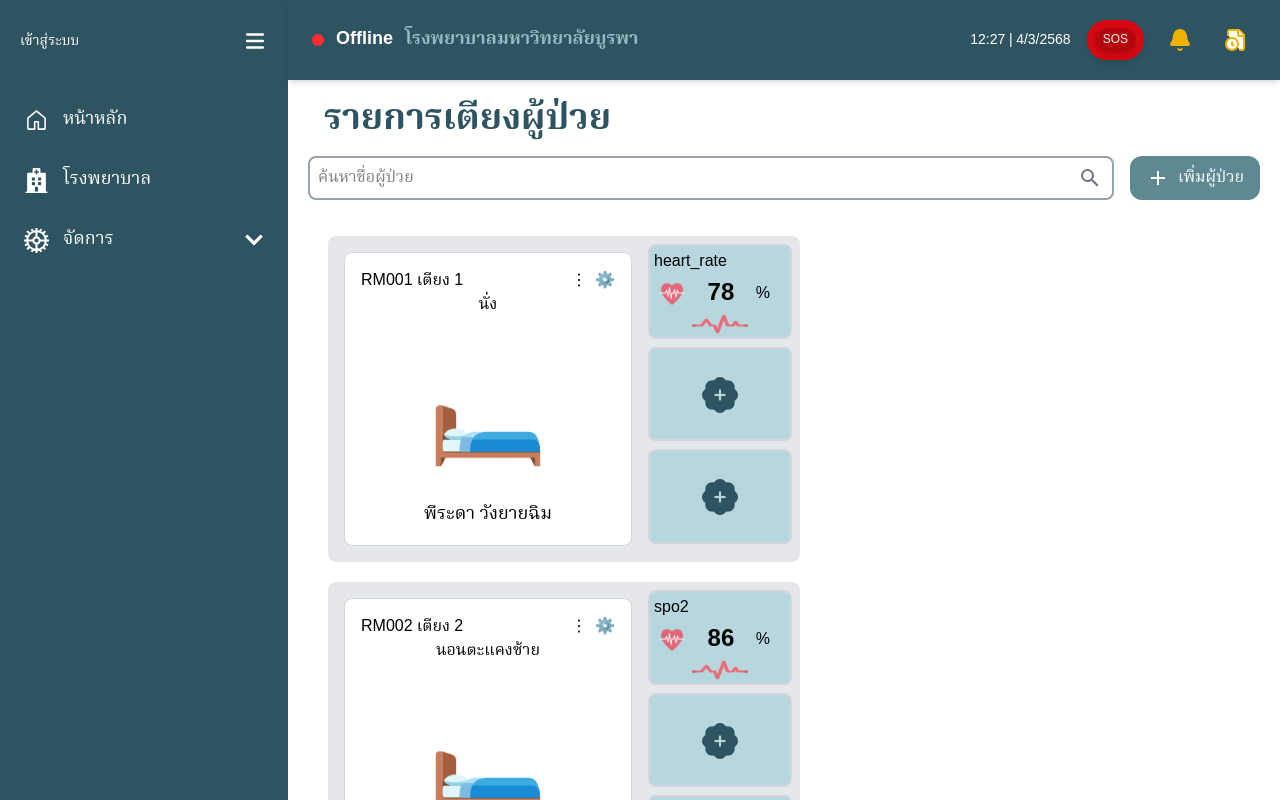
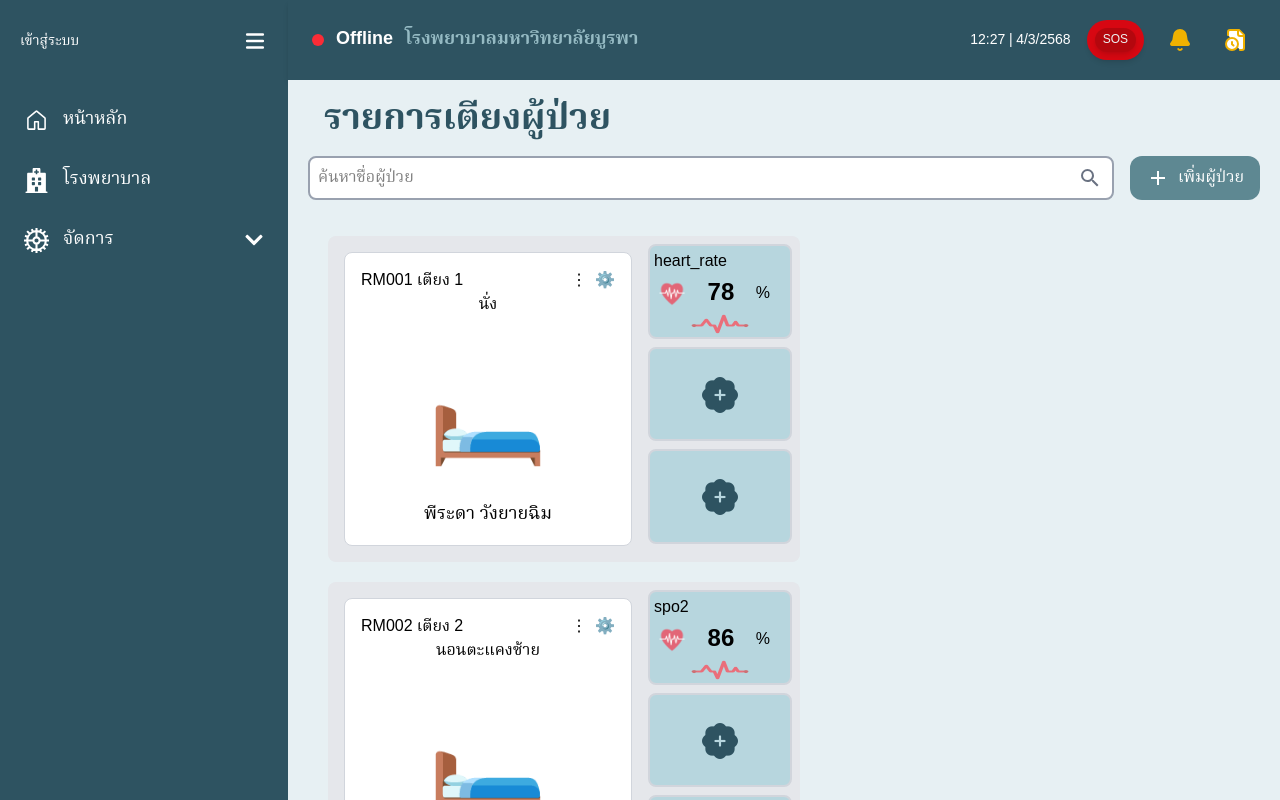
Before and after one commit to gortorrr/BedSensorFrontend, a React (Vite) app: page / in a window 1280 px wide. Shown: the top 800 px of the page. Built offline with nearby package versions, Linux system fonts and the light colour scheme.

Commit message:
change bg-color

```diff
--- a/src/index.css
+++ b/src/index.css
@@ -3,4 +3,5 @@
 
 * {
   font-family: "Noto Serif Thai", sans-serif;
+  /* background-color: #e7f0f3; */
 }
--- a/src/pages/Home.tsx
+++ b/src/pages/Home.tsx
@@ -24,7 +24,7 @@ const Home: React.FC = () => {
   );
 
   return (
-    <div style={{ padding: "20px" }}>
+    <div style={{ padding: "20px" , backgroundColor: "#e7f0f3" }}>
       <h2 className="text-[#2E5361] text-4xl font-bold mb-4 pl-4">
         รายการเตียงผู้ป่วย
       </h2>
```
